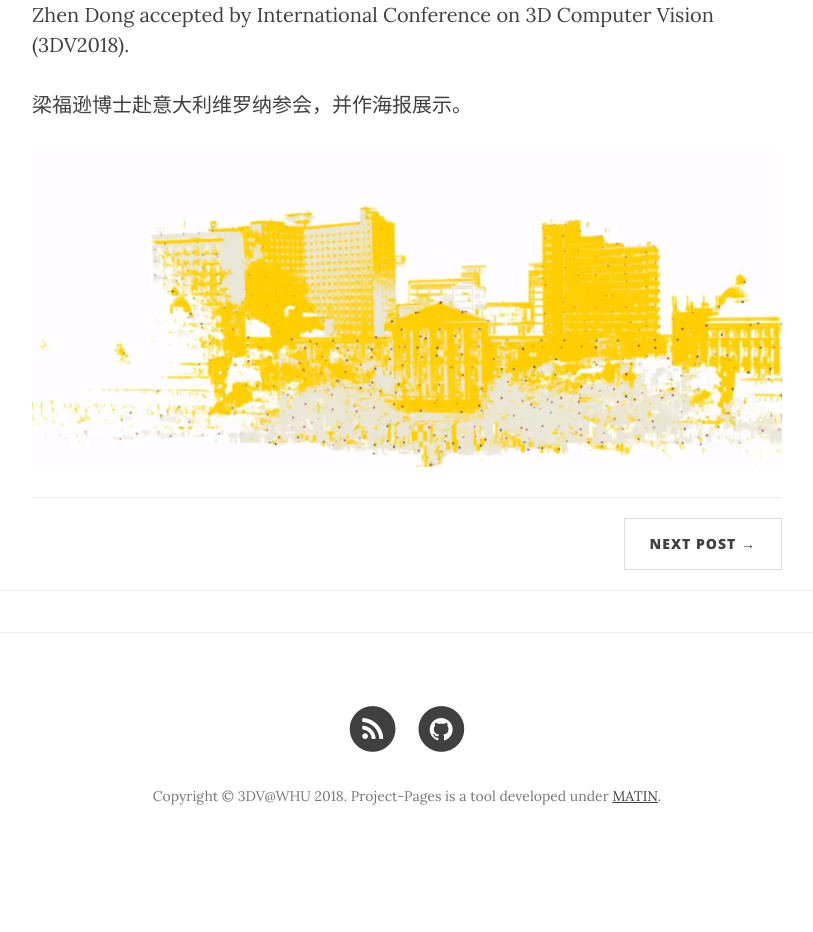
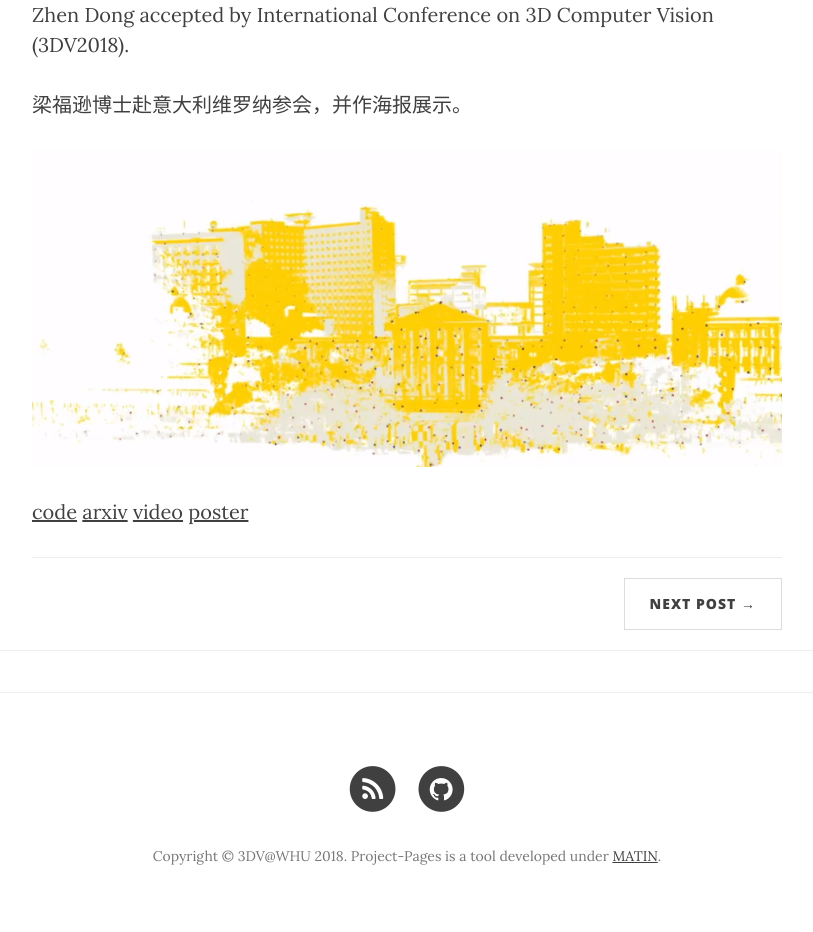
Before and after one commit to 3dvwhu/3dvwhu.github.io, a Jekyll site: the page built from _posts/2016-05-10-matlabpost.md, in a window 1280 px wide. Shown: the part 346-1278 px from the top of the page, without its empty margins (233-1046 px from the left). Built offline with Jekyll 4.4.1, drawn with Linux system fonts in a browser that asks for light colours; nearby versions of some CDN libraries; comment, search, counter and statistics services are not loaded; before the commit the page ends 1218 px from its top, so only the background shows below that.

Commit message:
Update 2016-05-10-matlabpost.md

```diff
--- a/_posts/2016-05-10-matlabpost.md
+++ b/_posts/2016-05-10-matlabpost.md
@@ -13,3 +13,5 @@
 梁福逊博士赴意大利维罗纳参会，并作海报展示。
 
 ![alt text]({{ site.baseurl }}/img/IGSPdemo1.PNG)
+
+[code](https://github.com/YuePanEdward/IGSP)  [arxiv](https://arxiv.org/abs/1808.03899)  [video](https://www.youtube.com/watch?v=DZr-8AceSqA) [poster](https://github.com/YuePanEdward/YuePanEdward.github.io/assets/3DVposter.pdf)
```
